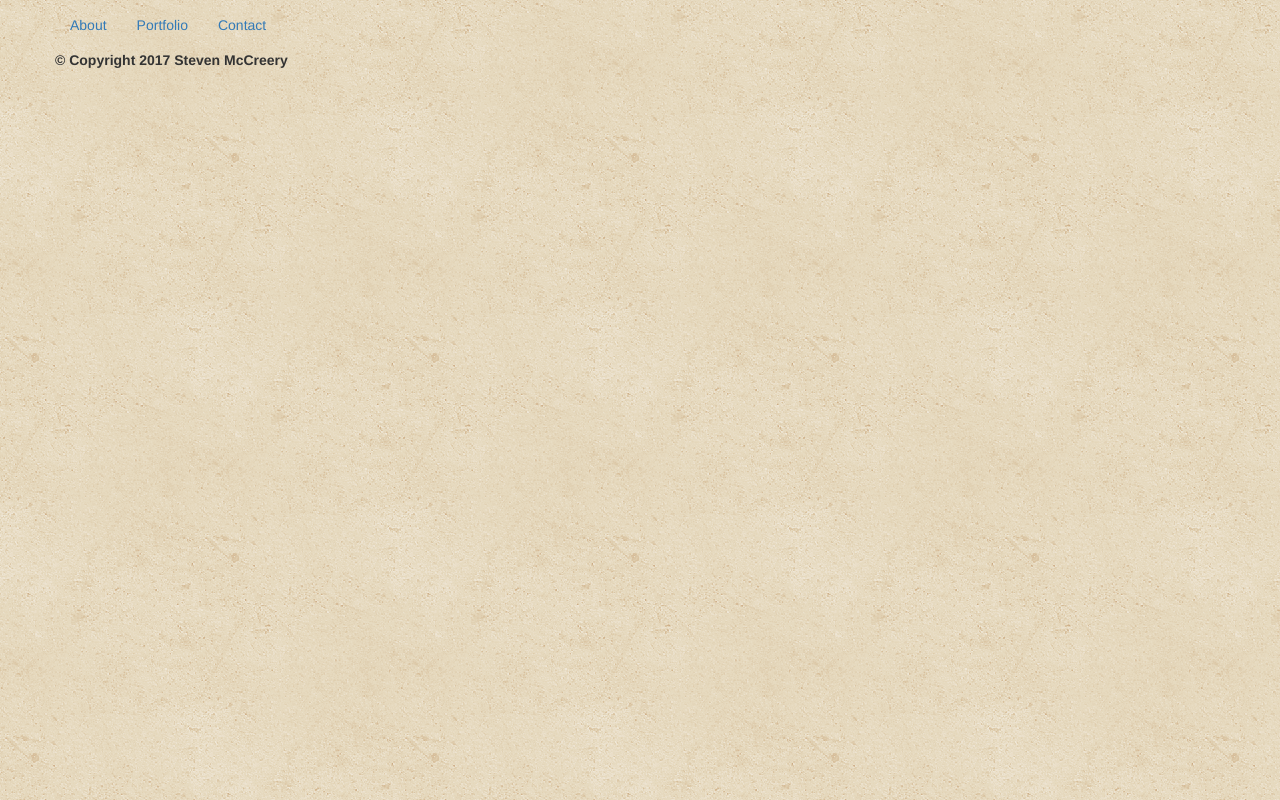
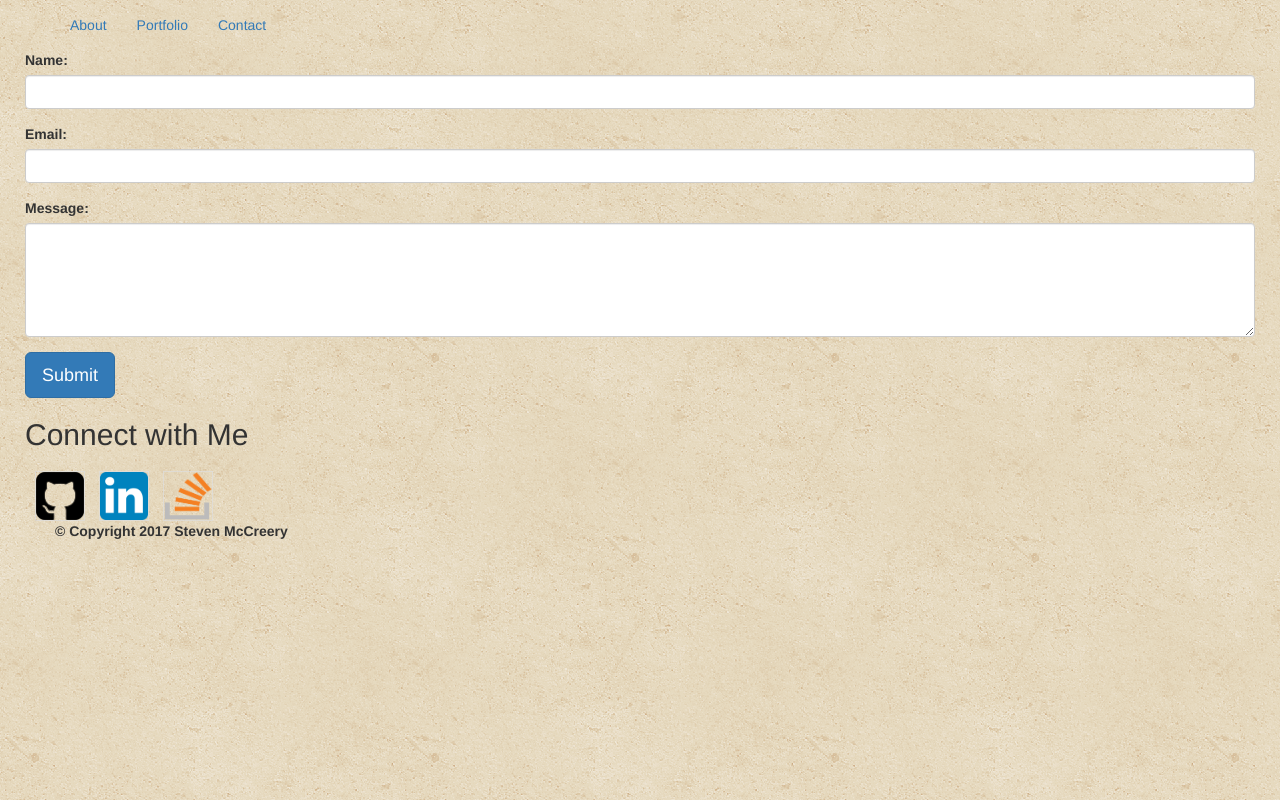
Before and after one commit to Steven-McCreery/Bootstrap-Portfolio, a plain HTML site: page contact.html in a window 1280 px wide. Drawn offline with nearby package versions, Linux system fonts and the light colour scheme.

Commit message:
additional html and minor css

```diff
--- a/assets/css/style.css
+++ b/assets/css/style.css
@@ -2,3 +2,11 @@
 body{
 	background-image:  url(../images/vintage-concrete.png);
 }
+
+.contact_image{
+	height: 50px;
+	width: 50px;
+	border: 1px solid rgba(222, 222, 222, .7);
+	margin-left: 10px;
+	margin-top: 10px;
+}
--- a/contact.html
+++ b/contact.html
@@ -52,14 +52,24 @@
 
 						</div>
 
-						<div class="row pic_text">
+						<div class="row input_items">
 
-							<div class="column pic">
-
+							<div class="form-group">
+								<label for="name">Name:</label>
+								<input type="text" class="form-control" id="name">
+							</div>
+							<div class="form-group">
+							  	<label for="email">Email:</label>
+							  	<input type="text" class="form-control" id="email">
 							</div>
 
-							<div class="column text">
+							<div class="form-group">
+								<label for="comment">Message:</label>
+								<textarea class="form-control" rows="5" id="comment"></textarea>
+							</div>
 
+							<div class="btn btn-primary btn-lg">
+								Submit
 							</div>
 
 						</div>
@@ -67,6 +77,19 @@
 					</div>
 
 					<div class="column connect">
+						<div class="row connect_text">
+							<h2>Connect with Me</h2>
+						</div>
+
+						<div class="row icon_row">
+
+							<a href="https://github.com/Steven-McCreery" target="_blank"><img class="contact_image" src="assets/images/github-square.png" alt="GitHub Icon"></a>
+
+							<a href="https://www.linkedin.com/in/steven-mccreery-b62b0b7a/" target="_blank"><img class="contact_image" src="assets/images/linkedin-512.png" alt="LinkedIn Icon"></a>
+
+							<a href="https://stackoverflow.com/users/8430822/steven-mccreery?tab=profile" target="_blank"><img class="contact_image" src="assets/images/so-icon.png" alt="Stack Overflow Icon"></a>
+
+						</div>
 
 					</div>
 
```
Also changed, not shown: index.html (+39 -0 lines).
